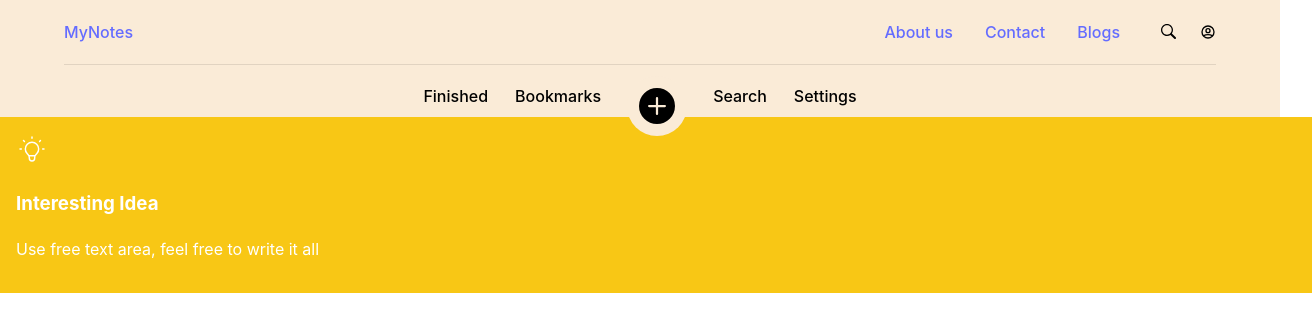
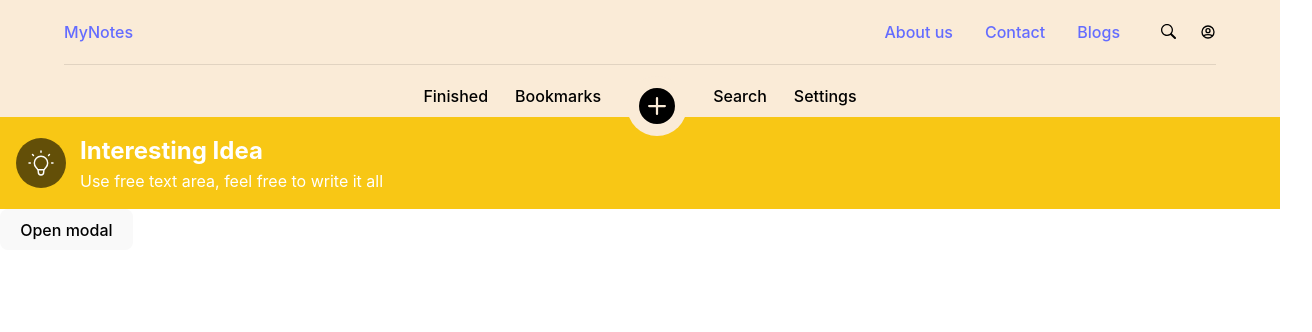
Before and after one commit to callmeoani/mynotes_app, a React (Vite) app: page /testing in a window 1280 px wide. Shown: the top 332 px of the page, 1312 px wide, since content can reach past the window. Built offline with nearby package versions, Linux system fonts and the light colour scheme; the HTML template or start-up script is replaced by a standard one.

Commit message:
creating the note types modal

```diff
--- /dev/null
+++ b/src/components/modal/Modal.css
@@ -0,0 +1,30 @@
+.modal {
+  position: fixed;
+  /* width: 100%; */
+  /* height: 100%; */
+  top: 0;
+  bottom: 0;
+  right: 0;
+  left: 0;
+  background-color: rgba(0, 255, 255, 0.24);
+  display: flex;
+  justify-content: center;
+  align-items: center;
+}
+
+/* =============================== */
+
+.children-container {
+  /* width: 80%; */
+  background-color: green;
+  /* margin: 0 auto; */
+}
+.modal-main {
+  background-color: purple;
+  border-radius: 20px;
+  padding: 30px;
+  width: 80%;
+  max-width: 800px;
+  margin: 0 auto;
+  position: static;
+}
--- /dev/null
+++ b/src/components/modal/Modal.jsx
@@ -0,0 +1,39 @@
+// ============== || PACKAGES IMPORTS || ==================
+import PropTypes from "prop-types";
+
+// ============== || ICONS IMPORTS || ==================
+
+// ============== || IMAGES IMPORTS || ==================
+
+// ============== || FUNCTIONS/UTILITIES IMPORTS || ==================
+
+// ============== || HOOKS IMPORTS || ==================
+
+// ============== || COMPONENTS IMPORTS || ==================
+import "./Modal.css";
+
+const Modal = ({ children, openModal, setOpenModal }) => {
+  const modalOutClick = () => {
+    setOpenModal(false);
+  };
+
+  return (
+    <>
+      {openModal && (
+        <div onClick={modalOutClick} className="modal">
+          <div onClick={(e) => e.stopPropagation()} className="modal-main">
+            <div className="children-container">{children}</div>
+          </div>
+        </div>
+      )}
+    </>
+  );
+};
+
+Modal.propTypes = {
+  children: PropTypes.element,
+  openModal: PropTypes.bool,
+  setOpenModal: PropTypes.func,
+};
+
+export default Modal;
--- a/src/components/note_type_select/NoteTypeSelect.css
+++ b/src/components/note_type_select/NoteTypeSelect.css
@@ -1,7 +1,9 @@
 .NoteTypeSelect {
-  width: 100%;
+  /* width: 100%; */
   padding: 16px;
   color: white;
+  display: flex;
+  align-items: center;
 }
 /* ========================================= */
 
@@ -9,3 +11,22 @@
   width: 32px;
   height: 32px;
 }
+
+.nts-image-part {
+  background-color: rgba(0, 0, 0, 0.6);
+  width: 50px;
+  height: 50px;
+  display: flex;
+  justify-content: center;
+  align-items: center;
+  border-radius: 50%;
+  margin-right: 14px;
+}
+
+.nts-texts-part {
+}
+
+.nts-title {
+  font-size: 24px;
+  font-weight: 700;
+}
--- a/src/components/note_type_select/NoteTypeSelect.jsx
+++ b/src/components/note_type_select/NoteTypeSelect.jsx
@@ -17,8 +17,8 @@ const NoteTypeSelect = ({ bgClr, image, title, description }) => {
         <img src={image} alt="" className="image" />
       </div>
       <div className="nts-texts-part">
-        <h3>{title}</h3>
-        <p>{description}</p>
+        <p className="nts-title">{title}</p>
+        <p className=" nts-description">{description}</p>
       </div>
     </div>
   );
--- /dev/null
+++ b/src/components/note_type_select/SelectModal.css
@@ -0,0 +1,19 @@
+.selectModal {
+  background-color: red;
+  padding: 20px;
+}
+
+ul {
+  list-style-type: none;
+}
+
+/* ============= */
+.all-noteTypes {
+  display: flex;
+  flex-direction: column;
+  list-style-type: none;
+}
+
+.noteType-li {
+  cursor: pointer;
+}
--- /dev/null
+++ b/src/components/note_type_select/SelectModal.jsx
@@ -0,0 +1,85 @@
+// ==============|| PACKAGES IMPORTS ||==================
+import PropTypes from "prop-types";
+
+// ==============|| IMAGES IMPORTS ||==================
+import ideaIcon from "../../assets/images/svg/idea_icon.svg";
+import buyingIcon from "../../assets/images/svg/buying_icon.svg";
+import goalsIcon from "../../assets/images/svg/goals_icon.svg";
+import guidanceIcon from "../../assets/images/svg/guidance_icon.svg";
+import taskIcon from "../../assets/images/svg/task_icon.svg";
+
+// ==============|| FUNCTIONS/UTILITIES IMPORTS ||==================
+
+// ==============|| HOOKS IMPORTS ||==================
+
+// ==============|| COMPONENTS IMPORTS ||==================
+import "./SelectModal.css";
+import Modal from "../modal/Modal";
+import NoteTypeSelect from "./NoteTypeSelect";
+
+const SelectModal = ({ open, setOpen }) => {
+  const noteTypes = [
+    {
+      type: "idea",
+      title: "Interesting Idea",
+      description: "Use free text area, feel free to write it all",
+      image: ideaIcon,
+      bgClr: "#6A3EA1",
+    },
+    {
+      type: "buying",
+      title: "Buying Something",
+      description: "Use checklist, so you won’t miss anything",
+      image: buyingIcon,
+      bgClr: "#60D889",
+    },
+    {
+      type: "goals",
+      title: "Goals",
+      description: "Near/future goals, notes and keep focus ",
+      image: goalsIcon,
+      bgClr: "#F8C715",
+    },
+    {
+      type: "guidance",
+      title: "Guidance",
+      description: "Create guidance for routine activities ",
+      image: guidanceIcon,
+      bgClr: "#CE3A54",
+    },
+    {
+      type: "tasks",
+      title: "Routine Tasks",
+      description: "Checklist with sub-checklist",
+      image: taskIcon,
+      bgClr: "#DEDC52",
+    },
+  ];
+  return (
+    <Modal openModal={open} setOpenModal={setOpen}>
+      <div className="selectModal">
+        <p>What Do You Want to Notes?</p>
+
+        <ul className="all-noteTypes">
+          {noteTypes.map((noteType, index) => (
+            <li key={index} className="noteType-li">
+              <NoteTypeSelect
+                bgClr={noteType.bgClr}
+                title={noteType.title}
+                description={noteType.description}
+                image={noteType.image}
+              />
+            </li>
+          ))}
+        </ul>
+      </div>
+    </Modal>
+  );
+};
+
+SelectModal.propTypes = {
+  open: PropTypes.bool,
+  setOpen: PropTypes.func,
+};
+
+export default SelectModal;
--- a/src/index.css
+++ b/src/index.css
@@ -13,6 +13,15 @@
   -webkit-font-smoothing: antialiased;
   -moz-osx-font-smoothing: grayscale;
   -webkit-text-size-adjust: 100%;
+}
+
+p,
+div,
+section,
+ul,
+li {
+  margin: 0;
+  padding: 0;
 }
 
 a {
--- a/src/pages/testing/Testing.jsx
+++ b/src/pages/testing/Testing.jsx
@@ -1,4 +1,5 @@
 // ============== || PACKAGES IMPORTS || ==================
+import { useState } from "react";
 
 // ============== || ICONS IMPORTS || ==================
 
@@ -13,8 +14,10 @@ import NoteTypeSelect from "../../components/note_type_select/NoteTypeSelect";
 import "./Testing.css";
 
 import ideaIcon from "../../assets/images/svg/idea_icon.svg";
+import SelectModal from "../../components/note_type_select/SelectModal";
 
 const Testing = () => {
+  const [openModal, setOpenModal] = useState(false);
   return (
     <div>
       <NoteTypeSelect
@@ -23,6 +26,18 @@ const Testing = () => {
         description={"Use free text area, feel free to write it all"}
         image={ideaIcon}
       />
+      <button
+        onClick={() => {
+          setOpenModal(true);
+        }}
+        className="button"
+      >
+        Open modal
+      </button>
+      {/* <Modal openModal={openModal} setOpenModal={setOpenModal}>
+        <div>What Do You Want to Notes?</div>
+      </Modal> */}
+      <SelectModal open={openModal} setOpen={setOpenModal} />
     </div>
   );
 };
```
